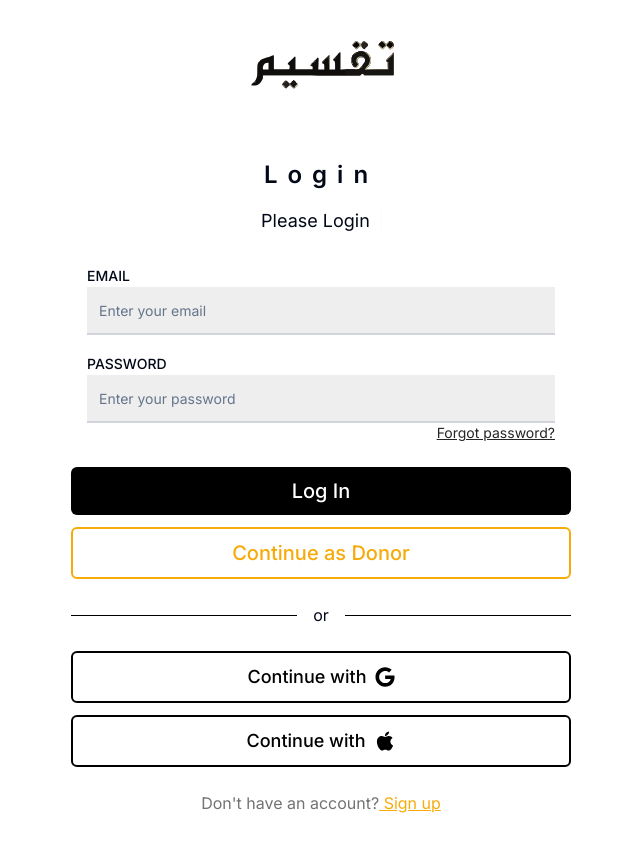
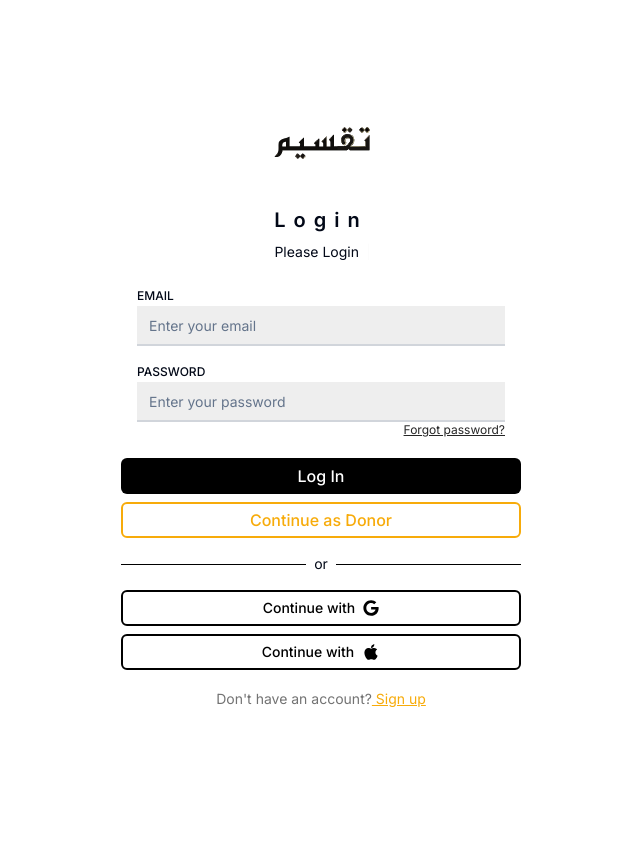
Before and after one commit to RyanSikandar/taqseem-frontend, a Next.js app: page /login in a window 1280 px wide. Shown: the whole page, without its empty margins (319-959 px from the left). After the commit the page ends 800 px from the top, so only its background shows below. Built offline with nearby package versions, Linux system fonts and the light colour scheme.

Commit message:
chore: login page in one screen

```diff
--- a/app/(auth)/layout.tsx
+++ b/app/(auth)/layout.tsx
@@ -1,7 +1,7 @@
 const AuthLayout = ({ children }: { children: React.ReactNode }) => {
-  return (
-    <div className="flex h-full items-center justify-center px-8 py-2 ">{children}</div>
-  );
+    return (
+        <div className="flex h-full items-center justify-center px-8 py-2 ">{children}</div>
+    );
 };
 
 export default AuthLayout;
--- a/app/(auth)/login/page.tsx
+++ b/app/(auth)/login/page.tsx
@@ -1,30 +1,23 @@
-"use client";
-import React from "react";
-import { loginSchema } from "@/schemas/auth.schema";
-import type * as z from "zod";
-import { zodResolver } from "@hookform/resolvers/zod";
-import { useForm } from "react-hook-form";
-import { Button } from "@/components/ui/button";
-import { Input } from "@/components/ui/input";
-import Image from "next/image";
-import { Cursor, useTypewriter } from 'react-simple-typewriter'
-import { FaApple } from "react-icons/fa";
-import { FaGoogle } from "react-icons/fa";
-import {
-  Form,
-  FormControl,
-  FormField,
-  FormItem,
-  FormLabel,
-} from "@/components/ui/form";
-import Link from "next/link";
+"use client"
+import React from "react"
+import { loginSchema } from "@/schemas/auth.schema"
+import type * as z from "zod"
+import { zodResolver } from "@hookform/resolvers/zod"
+import { useForm } from "react-hook-form"
+import { Button } from "@/components/ui/button"
+import { Input } from "@/components/ui/input"
+import Image from "next/image"
+import { Cursor, useTypewriter } from "react-simple-typewriter"
+import { FaApple, FaGoogle } from "react-icons/fa"
+import { Form, FormControl, FormField, FormItem, FormLabel } from "@/components/ui/form"
+import Link from "next/link"
 
 const Login = () => {
-  const [text, count] = useTypewriter({
+  const [text] = useTypewriter({
     words: ["Hi, We missed you.", "Please Login to spread happiness !"],
     loop: true,
-    delaySpeed: 2000
-  });
+    delaySpeed: 2000,
+  })
 
   const form = useForm<z.infer<typeof loginSchema>>({
     resolver: zodResolver(loginSchema),
@@ -32,52 +25,48 @@ const Login = () => {
       email: "",
       password: "",
     },
-  });
+  })
 
-  const isLoading = form.formState.isSubmitting;
+  const isLoading = form.formState.isSubmitting
 
   const handleSubmit = async (values: z.infer<typeof loginSchema>) => {
-    console.log(values);
-  };
+    console.log(values)
+  }
 
   return (
-    <div className="flex min-h-screen w-full items-center justify-center px-4 py-8">
-      <div className="w-full max-w-[320px] space-y-6 sm:max-w-[400px] md:max-w-[500px]">
+    <div className="flex h-screen w-full items-center justify-center px-4">
+      <div className="w-full max-w-[320px] space-y-4 sm:max-w-[400px]">
         <div className="flex justify-center">
           <Image
             src="/assets/icons/Taqseem.svg"
             alt="icon"
-            width={150}
-            height={150}
-            className="h-auto w-[100px] sm:w-[125px] md:w-[150px]"
+            width={100}
+            height={100}
+            className="h-auto w-[80px] sm:w-[100px]"
             style={{ objectFit: "contain" }}
           />
         </div>
 
         <div className="text-center">
-          <h1 className="mb-4 text-xl font-semibold tracking-[8px] sm:text-2xl md:tracking-[10px]">
-            Login
-          </h1>
-          <div className="min-h-[32px] text-sm sm:text-base md:text-lg">
+          <h1 className="mb-2 text-lg font-semibold tracking-[6px] sm:text-xl sm:tracking-[8px]">Login</h1>
+          <div className="h-6 text-xs sm:text-sm">
             <span>{text}</span>
-            <Cursor cursorColor='black' />
+            <Cursor cursorColor="black" />
           </div>
         </div>
 
         <Form {...form}>
-          <form onSubmit={form.handleSubmit(handleSubmit)} className="space-y-4">
+          <form onSubmit={form.handleSubmit(handleSubmit)} className="space-y-3">
             <FormField
               control={form.control}
               name="email"
               render={({ field }) => (
                 <FormItem>
-                  <FormLabel className="text-xs uppercase dark:text-primary md:text-sm">
-                    Email
-                  </FormLabel>
+                  <FormLabel className="text-xs uppercase dark:text-primary">Email</FormLabel>
                   <FormControl>
                     <Input
                       disabled={isLoading}
-                      className="h-10 border-b-2 border-gray-300 bg-[#EEEEEE] outline-none focus:border-black md:h-12"
+                      className="h-8 border-b-2 border-gray-300 bg-[#EEEEEE] text-sm outline-none focus:border-black sm:h-10"
                       placeholder="Enter your email"
                       {...field}
                     />
@@ -90,20 +79,21 @@ const Login = () => {
               name="password"
               render={({ field }) => (
                 <FormItem>
-                  <FormLabel className="text-xs uppercase dark:text-primary md:text-sm">
-                    Password
-                  </FormLabel>
+                  <FormLabel className="text-xs uppercase dark:text-primary">Password</FormLabel>
                   <FormControl>
                     <Input
                       type="password"
                       disabled={isLoading}
-                      className="h-10 border-b-2 border-gray-300 bg-[#EEEEEE] outline-none focus:border-black md:h-12"
+                      className="h-8 border-b-2 border-gray-300 bg-[#EEEEEE] text-sm outline-none focus:border-black sm:h-10"
                       placeholder="Enter your password"
                       {...field}
                     />
                   </FormControl>
                   <div className="mt-1 flex justify-end">
-                    <a href="#" className="text-xs text-neutral-800 underline hover:text-neutral-600 dark:text-neutral-300 sm:text-sm">
+                    <a
+                      href="#"
+                      className="text-xs text-neutral-800 underline hover:text-neutral-600 dark:text-neutral-300"
+                    >
                       Forgot password?
                     </a>
                   </div>
@@ -111,68 +101,62 @@ const Login = () => {
               )}
             />
 
-            <div className="space-y-3 pt-2">
+            <div className="space-y-2 pt-2">
               <Button
                 variant="default"
-                size="lg"
-                className="w-full rounded-[6px] bg-black px-4 py-5 text-lg font-medium text-white transition-all hover:bg-black/90 sm:py-6 sm:text-xl"
+                size="sm"
+                className="w-full rounded-[6px] bg-black px-4 py-2 text-sm font-medium text-white transition-all hover:bg-black/90 sm:py-3 sm:text-base"
                 type="submit"
               >
-                {isLoading ? (
-                  <div className="flex items-center justify-center gap-2">Loading...</div>
-                ) : (
-                  "Log In"
-                )}
+                {isLoading ? "Loading..." : "Log In"}
               </Button>
 
               <Button
                 variant="default"
-                size="lg"
-                className="w-full rounded-[6px] border-2 border-[#F7AB0A] bg-white px-4 py-5 text-lg font-medium text-[#F7AB0A] transition-all duration-300 ease-in-out hover:bg-[#F7AB0A]/80 hover:text-white sm:py-6 sm:text-xl"
+                size="sm"
+                className="w-full rounded-[6px] border-2 border-[#F7AB0A] bg-white px-4 py-2 text-sm font-medium text-[#F7AB0A] transition-all duration-300 ease-in-out hover:bg-[#F7AB0A]/80 hover:text-white sm:py-3 sm:text-base"
                 type="submit"
               >
-                {isLoading ? (
-                  <div className="flex items-center justify-center gap-2">Loading...</div>
-                ) : (
-                  "Continue as Donor"
-                )}
+                {isLoading ? "Loading..." : "Continue as Donor"}
               </Button>
             </div>
           </form>
 
-          <div className="my-6 flex items-center">
+          <div className="my-3 flex items-center">
             <span className="h-px flex-1 bg-black"></span>
-            <span className="mx-4 text-sm sm:text-base">or</span>
+            <span className="mx-2 text-xs sm:text-sm">or</span>
             <span className="h-px flex-1 bg-black"></span>
           </div>
 
-          <div className="space-y-3">
+          <div className="space-y-2">
             <Button
               variant="default"
-              size="lg"
-              className="w-full rounded-[6px] border-2 border-black bg-white px-4 py-5 text-base text-black transition-all hover:bg-black hover:text-white sm:py-6 sm:text-lg"
+              size="sm"
+              className="w-full rounded-[6px] border-2 border-black bg-white px-4 py-2 text-xs text-black transition-all hover:bg-black hover:text-white sm:py-3 sm:text-sm"
               type="submit"
             >
               {isLoading ? (
-                <div className="flex items-center justify-center gap-2">Loading...</div>
+                "Loading..."
               ) : (
                 <div className="flex items-center justify-center">
-                  Continue with<FaGoogle className="ml-2" size={20} />
+                  Continue with
+                  <FaGoogle className="ml-2" size={16} />
                 </div>
               )}
             </Button>
 
             <Button
               variant="default"
-              size="lg"
-              className="w-full rounded-[6px] border-2 border-black bg-white px-4 py-5 text-base text-black transition-all hover:bg-black hover:text-white sm:py-6 sm:text-lg"
+              size="sm"
+              className="w-full rounded-[6px] border-2 border-black bg-white px-4 py-2 text-xs text-black transition-all hover:bg-black hover:text-white sm:py-3 sm:text-sm"
               type="submit"
             >
               {isLoading ? (
-                <div className="flex items-center justify-center gap-2">Loading...</div>
+                "Loading..."
               ) : (
                 <div className="flex items-center justify-center">
-                  Continue with<FaApple className="ml-2" size={22} />
+                  Continue with
+                  <FaApple className="ml-2" size={18} />
                 </div>
               )}
             </Button>
@@ -182,7 +166,7 @@ const Login = () => {
         <div className="text-center">
           <Link
             href="/register"
-            className="text-sm text-neutral-500 hover:text-neutral-700 dark:text-neutral-400 sm:text-base"
+            className="text-xs text-neutral-500 hover:text-neutral-700 dark:text-neutral-400 sm:text-sm"
           >
             Don't have an account?
             <span className="text-[#F7AB0A] underline hover:text-[#F7AB0A]/80"> Sign up </span>
@@ -190,7 +174,7 @@ const Login = () => {
         </div>
       </div>
     </div>
-  );
-};
+  )
+}
 
-export default Login;
+export default Login
```
